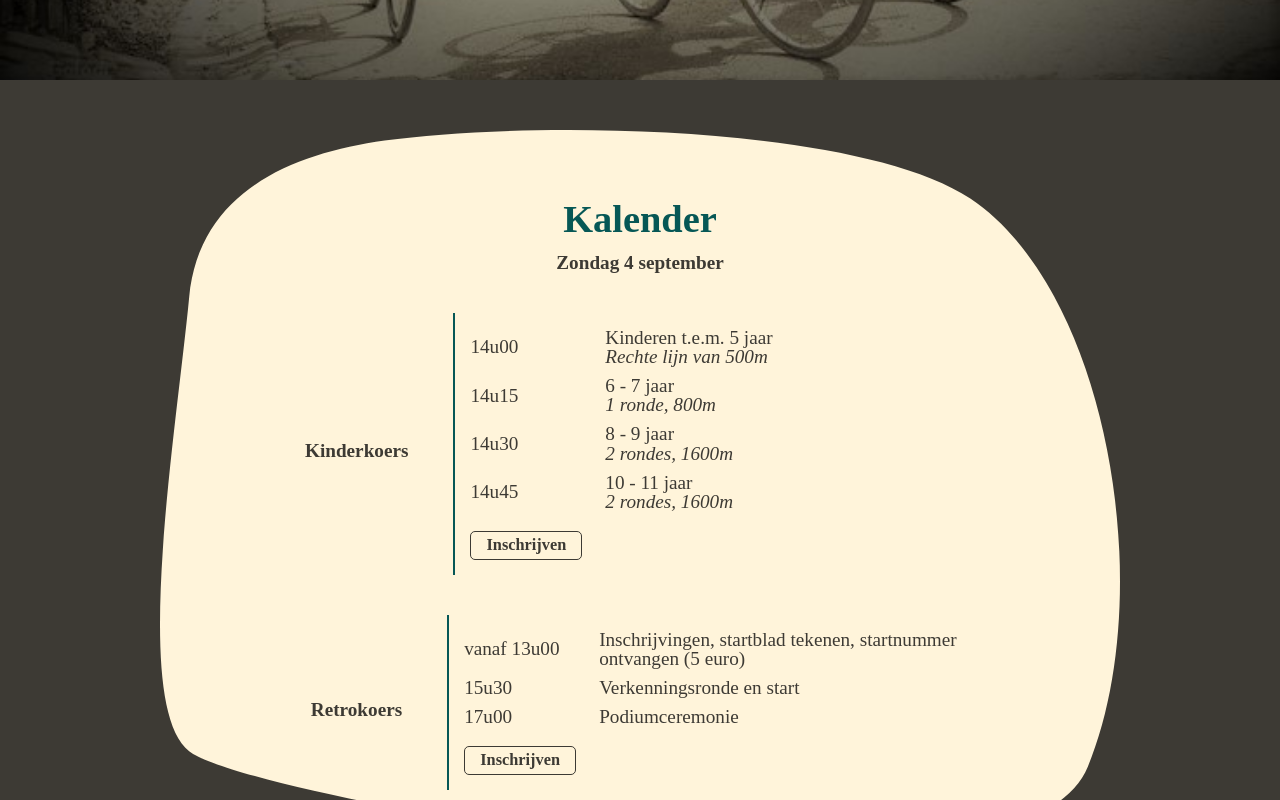
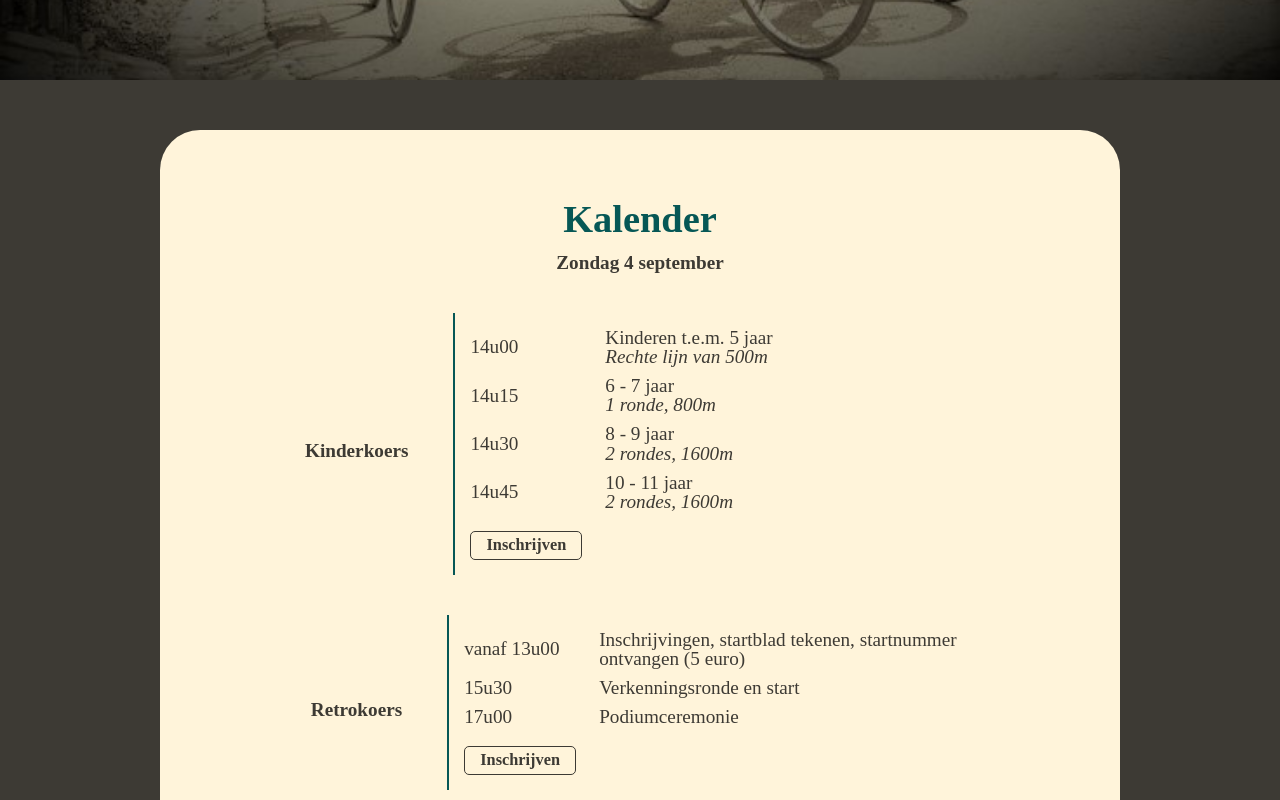
Before and after one commit to TijsM/el-toro-next, a Next.js app: page / in a window 1280 px wide. Shown: the part 720-1520 px from the top of the page. Built offline with nearby package versions, Linux system fonts and the light colour scheme.

Commit message:
feat: remove vector bg

```diff
--- a/src/components/Calendar.tsx
+++ b/src/components/Calendar.tsx
@@ -65,7 +65,6 @@ const StSection = styled.section`
   width: 75%;
   height: 700px;
   max-width: 1000px;
-  background-image: url("/calendarVector.svg");
   background-size: 100%;
   background-repeat: no-repeat;
   background-position-x: center;
@@ -73,6 +72,8 @@ const StSection = styled.section`
   flex-direction: column;
   align-content: center;
   align-items: center;
+  background-color: #fff4da;
+  border-radius: 40px;
 
   @media screen and (max-width: 1200px) {
     width: 85%;
@@ -80,11 +81,9 @@ const StSection = styled.section`
 
   @media screen and (max-width: 1000px) {
     width: 100%;
-    background-size: 110%;
   }
   @media screen and (max-width: 700px) {
     overflow: hidden;
-    background-size: 1050px;
   }
 `;
 
```
